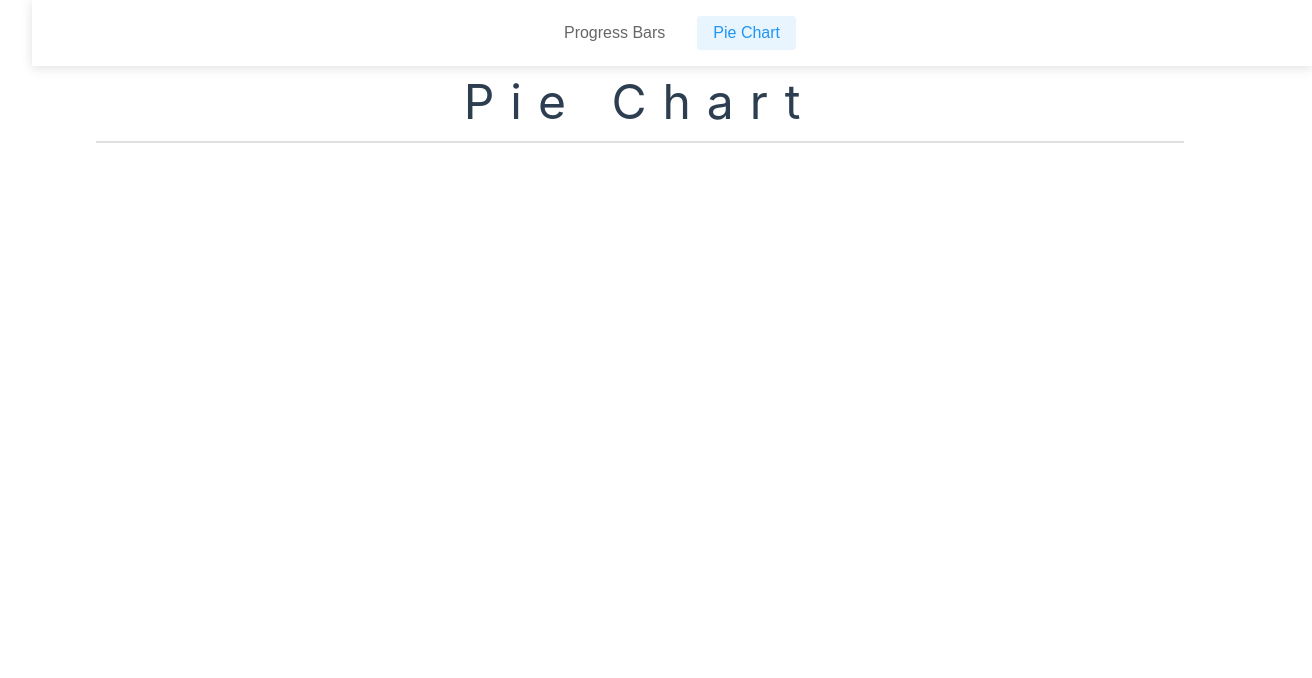
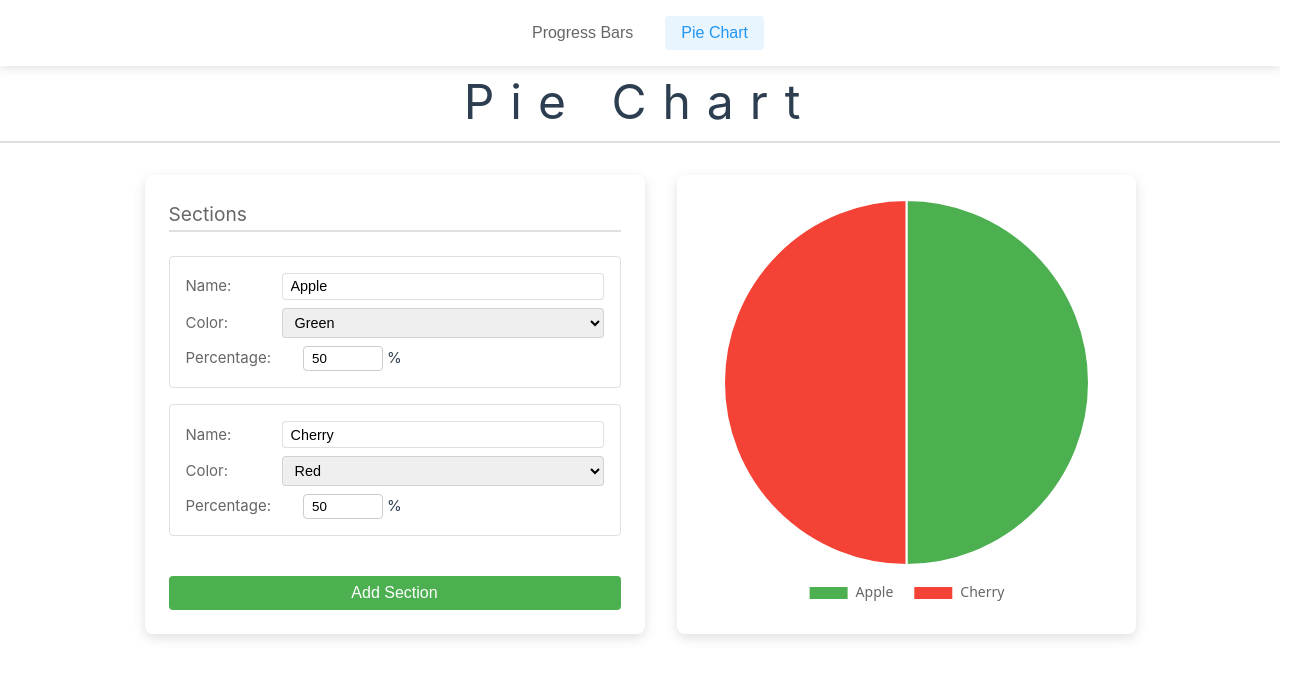
Before and after one commit to Vrolok15/test-vue-progress-bars, a Vue app in the folder test-vue/: page /pie in a window 1280 px wide. Shown: the top 678 px of the page, 1312 px wide, since content can reach past the window. Built offline with nearby package versions, Linux system fonts and the light colour scheme; the HTML template or start-up script is replaced by a standard one.

Commit message:
Added sections control

```diff
--- a/test-vue/src/App.vue
+++ b/test-vue/src/App.vue
@@ -61,19 +61,46 @@ const pages = [
 <style>
 @import './assets/variables.css';
 
-/* Hide scrollbars but keep functionality */
+/* Custom scrollbar styles */
+::-webkit-scrollbar {
+  width: 8px;
+  height: 0; /* Hide horizontal scrollbar */
+}
+
+::-webkit-scrollbar-track {
+  background: transparent;
+}
+
+::-webkit-scrollbar-thumb {
+  background: var(--color-shadow);
+  border-radius: 4px;
+}
+
+::-webkit-scrollbar-thumb:hover {
+  background: var(--color-gray);
+}
+
+/* Firefox scrollbar */
+* {
+  scrollbar-width: thin;
+  scrollbar-color: var(--color-shadow) transparent;
+}
+
+/* Reset previous scrollbar hiding */
 html {
-  scrollbar-width: none; /* Firefox */
-  -ms-overflow-style: none; /* IE and Edge */
+  scrollbar-width: thin;
+  -ms-overflow-style: auto;
+  height: 100%;
 }
 
 html::-webkit-scrollbar {
-  display: none; /* Chrome, Safari, Opera */
+  display: block;
 }
 
 body {
   margin: 0;
   overflow-x: hidden;
+  min-height: 100%;
 }
 
 h1 {
@@ -88,9 +115,10 @@ h1 {
 #app {
   display: flex;
   flex-direction: column;
-  height: 100vh;
+  min-height: 100vh;
   min-width: 100%;
-  overflow: hidden; /* Added to prevent scrollbars */
+  overflow: hidden;
+  padding: 0;
 }
 
 .nav-menu {
@@ -107,7 +135,7 @@ h1 {
 
 .main-content {
   flex: 1;
-  padding: 2rem;
+  padding: 2rem 0;
   display: flex;
   justify-content: center;
   overflow: hidden;
--- /dev/null
+++ b/test-vue/src/components/PieChartComponent.vue
@@ -0,0 +1,152 @@
+<script setup lang="ts">
+import { onMounted, ref, computed, watch, onBeforeUnmount } from 'vue'
+import {
+  Chart,
+  ArcElement,
+  Tooltip,
+  Legend,
+  PieController,
+  CategoryScale
+} from 'chart.js'
+import type { ChartData } from 'chart.js'
+
+// Register required Chart.js components
+Chart.register(
+  ArcElement,
+  Tooltip,
+  Legend,
+  PieController,
+  CategoryScale
+)
+
+// Get colors from CSS variables
+const getColor = (varName: string): string => {
+  return getComputedStyle(document.documentElement)
+    .getPropertyValue(varName)
+    .trim()
+}
+
+const colors = computed(() => ({
+  green: getColor('--color-green'),
+  red: getColor('--color-red'),
+  greenShadow: getColor('--color-green-shadow'),
+  redShadow: getColor('--color-red-shadow'),
+  gray: getColor('--color-gray'),
+  shadow: getColor('--color-shadow')
+}))
+
+interface Section {
+  id: number
+  name: string
+  color: string
+  percentage: number
+}
+
+interface Props {
+  sections: Section[]
+}
+
+const props = defineProps<Props>()
+
+const chartData = computed<ChartData>(() => ({
+  labels: props.sections.map(section => section.name || 'Unnamed Section'),
+  datasets: [{
+    data: props.sections.map(section => section.percentage),
+    backgroundColor: props.sections.map(section => getColor(section.color.replace('var(', '').replace(')', ''))),
+    borderColor: Array(props.sections.length).fill('white'),
+    borderWidth: 2,
+    hoverBackgroundColor: props.sections.map(section => {
+      const colorVar = section.color.replace('var(--color-', '').replace(')', '')
+      return getColor(`--color-${colorVar}-shadow`)
+    }),
+    hoverBorderColor: Array(props.sections.length).fill('white'),
+    hoverBorderWidth: 3
+  }]
+}))
+
+const chartOptions = computed(() => ({
+  responsive: true,
+  maintainAspectRatio: false,
+  plugins: {
+    legend: {
+      position: 'bottom' as const,
+      labels: {
+        font: {
+          size: 14,
+          family: 'system-ui, -apple-system, sans-serif'
+        },
+        padding: 20,
+        color: colors.value.gray
+      }
+    },
+    tooltip: {
+      backgroundColor: 'white',
+      titleColor: colors.value.gray,
+      titleFont: {
+        size: 14,
+        weight: 'normal' as const
+      },
+      bodyColor: colors.value.gray,
+      bodyFont: {
+        size: 14
+      },
+      borderColor: colors.value.shadow,
+      borderWidth: 1,
+      padding: 10,
+      displayColors: true,
+      boxWidth: 10,
+      boxHeight: 10,
+      boxPadding: 3
+    }
+  }
+}))
+
+const chartCanvas = ref<HTMLCanvasElement | null>(null)
+let chart: Chart | null = null
+
+// Watch for changes in sections and update chart
+watch(
+  () => props.sections,
+  () => {
+    if (chart) {
+      chart.data = chartData.value
+      chart.update()
+    }
+  },
+  { deep: true }
+)
+
+onMounted(() => {
+  if (chartCanvas.value) {
+    chart = new Chart(chartCanvas.value, {
+      type: 'pie',
+      data: chartData.value,
+      options: chartOptions.value
+    })
+  }
+})
+
+onBeforeUnmount(() => {
+  if (chart) {
+    chart.destroy()
+  }
+})
+</script>
+
+<template>
+  <div class="chart-container">
+    <canvas ref="chartCanvas"></canvas>
+  </div>
+</template>
+
+<style scoped>
+.chart-container {
+  min-width: 400px;
+  min-height: 400px;
+  height: 100%;
+  aspect-ratio: 1;
+  padding: 1.5rem;
+  border-radius: 8px;
+  box-shadow: 0 4px 12px var(--color-shadow);
+}
+</style>
--- /dev/null
+++ b/test-vue/src/components/PieChartSection.vue
@@ -0,0 +1,108 @@
+<script setup lang="ts">
+import { ref } from 'vue'
+import PercentInput from './PercentInput.vue'
+
+interface Props {
+  name: string
+  color: string
+  percentage: number
+}
+
+const props = withDefaults(defineProps<Props>(), {
+  name: '',
+  color: 'var(--color-blue)',
+  percentage: 0
+})
+
+const emit = defineEmits<{
+  'update:name': [value: string]
+  'update:color': [value: string]
+  'update:percentage': [value: number]
+}>()
+
+const localName = ref(props.name)
+
+const colors = [
+  { name: 'Blue', value: 'var(--color-blue)' },
+  { name: 'Green', value: 'var(--color-green)' },
+  { name: 'Red', value: 'var(--color-red)' },
+  { name: 'Orange', value: 'var(--color-orange)' }
+]
+
+const handlePercentChange = (value: number | null) => {
+  emit('update:percentage', value ?? 0)
+}
+</script>
+
+<template>
+  <div class="section">
+    <div class="input-group">
+      <label>Name:</label>
+      <input
+        type="text"
+        v-model="localName"
+        @input="$emit('update:name', localName)"
+        placeholder="Section name"
+      >
+    </div>
+    <div class="input-group">
+      <label>Color:</label>
+      <select
+        :value="color"
+        @change="$emit('update:color', ($event.target as HTMLSelectElement).value)"
+      >
+        <option
+          v-for="color in colors"
+          :key="color.value"
+          :value="color.value"
+        >
+          {{ color.name }}
+        </option>
+      </select>
+    </div>
+    <div class="input-group">
+      <label>Percentage:</label>
+      <PercentInput
+        :model-value="percentage"
+        @update:model-value="handlePercentChange"
+      />
+    </div>
+  </div>
+</template>
+
+<style scoped>
+.section {
+  padding: 1rem;
+  border: 1px solid var(--color-shadow);
+  border-radius: 4px;
+  margin-bottom: 1rem;
+}
+
+.input-group {
+  display: flex;
+  align-items: center;
+  gap: 1rem;
+  margin-bottom: 0.5rem;
+}
+
+.input-group:last-child {
+  margin-bottom: 0;
+}
+
+label {
+  min-width: 80px;
+  color: var(--color-gray);
+}
+
+input, select {
+  flex: 1;
+  padding: 0.3rem 0.5rem;
+  border: 1px solid var(--color-shadow);
+  border-radius: 4px;
+  font-size: 0.9rem;
+}
+
+select {
+  cursor: pointer;
+}
+</style>
--- a/test-vue/src/pages/PieChart.vue
+++ b/test-vue/src/pages/PieChart.vue
@@ -1,8 +1,58 @@
+<script setup lang="ts">
+import PieChartComponent from '../components/PieChartComponent.vue'
+import PieChartSection from '../components/PieChartSection.vue'
+import Button from '../components/Button.vue'
+import { ref, computed } from 'vue'
+
+const MAX_SECTIONS = 10
+
+const sections = ref([
+  {
+    id: 1,
+    name: 'Apple',
+    color: 'var(--color-green)',
+    percentage: 50
+  },
+  {
+    id: 2,
+    name: 'Cherry',
+    color: 'var(--color-red)',
+    percentage: 50
+  }
+])
+
+const canAddSection = computed(() => sections.value.length < MAX_SECTIONS)
+</script>
+
 <template>
   <div class="page">
     <h1>Pie Chart</h1>
-    <div class="pie-chart">
-      <!-- Content will be added later -->
+    <div class="pie-chart-container">
+      <div class="pie-chart-sections">
+        <h2>Sections</h2>
+        <ul>
+          <li v-for="section in sections" :key="section.id">
+            <PieChartSection
+              v-model:name="section.name"
+              v-model:color="section.color"
+              v-model:percentage="section.percentage"
+            />
+          </li>
+        </ul>
+        <Button
+          v-if="canAddSection"
+          label="Add Section"
+          @click="sections.push({
+            id: Date.now(),
+            name: '',
+            color: 'var(--color-blue)',
+            percentage: 0
+          })"
+        />
+      </div>
+      <div class="pie-chart">
+        <PieChartComponent :sections="sections" />
+      </div>
     </div>
   </div>
 </template>
@@ -16,8 +66,50 @@
   padding-top: 2rem;
 }
 
+.pie-chart-container {
+  display: flex;
+  gap: 2rem;
+  align-items: stretch;
+  max-width: 1600px;
+  padding: 0 1rem;
+  min-height: 400px;
+}
+
+@media (max-width: 768px) {
+  .pie-chart-container {
+    flex-direction: column-reverse;
+  }
+}
+
+.pie-chart-sections {
+  flex: 1;
+  display: flex;
+  flex-direction: column;
+  border-radius: 8px;
+  box-shadow: 0 4px 12px var(--color-shadow);
+  padding: 1.5rem;
+  min-width: 500px;
+  max-height: 800px;
+  overflow-y: auto;
+}
+
+h2 {
+  margin: 0 0 1.5rem 0;
+  border-bottom: 2px solid var(--color-shadow);
+  color: var(--color-gray);
+  font-size: 1.2rem;
+}
+
+ul {
+  flex: 1;
+  list-style: none;
+  padding: 0;
+  margin: 0 0 1.5rem 0;
+}
+
 .pie-chart {
   display: flex;
   justify-content: center;
+  align-items: stretch;
 }
 </style>
```
